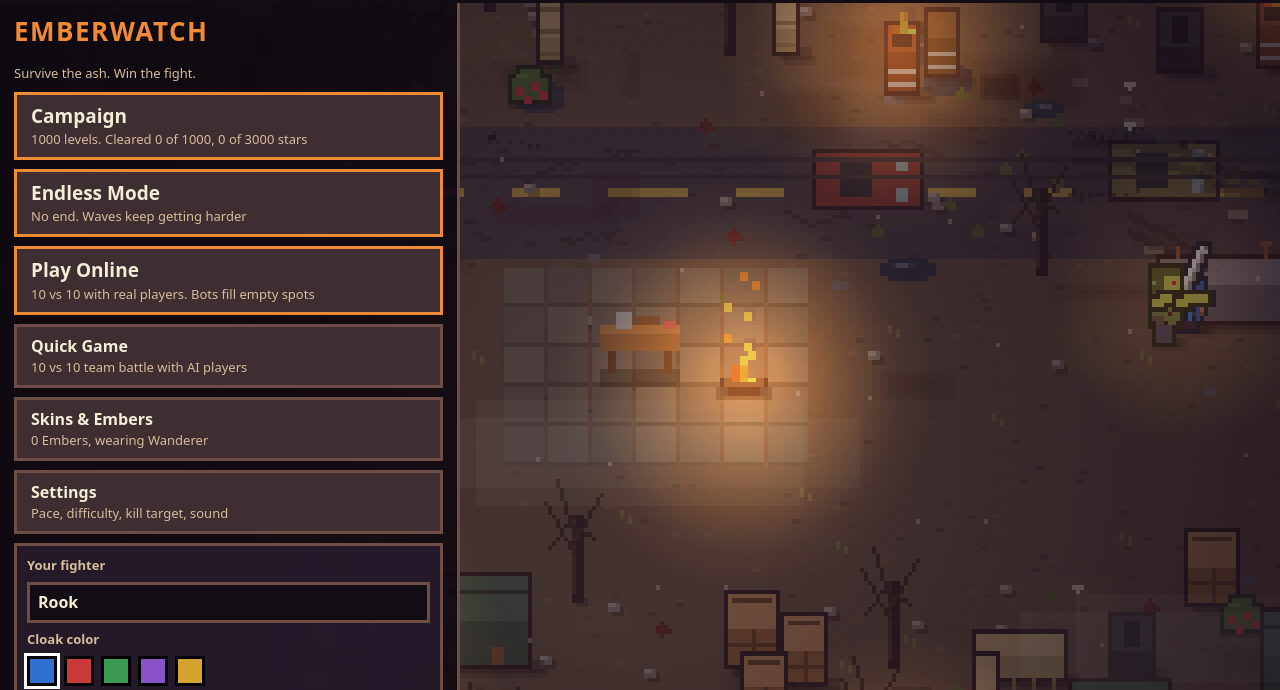
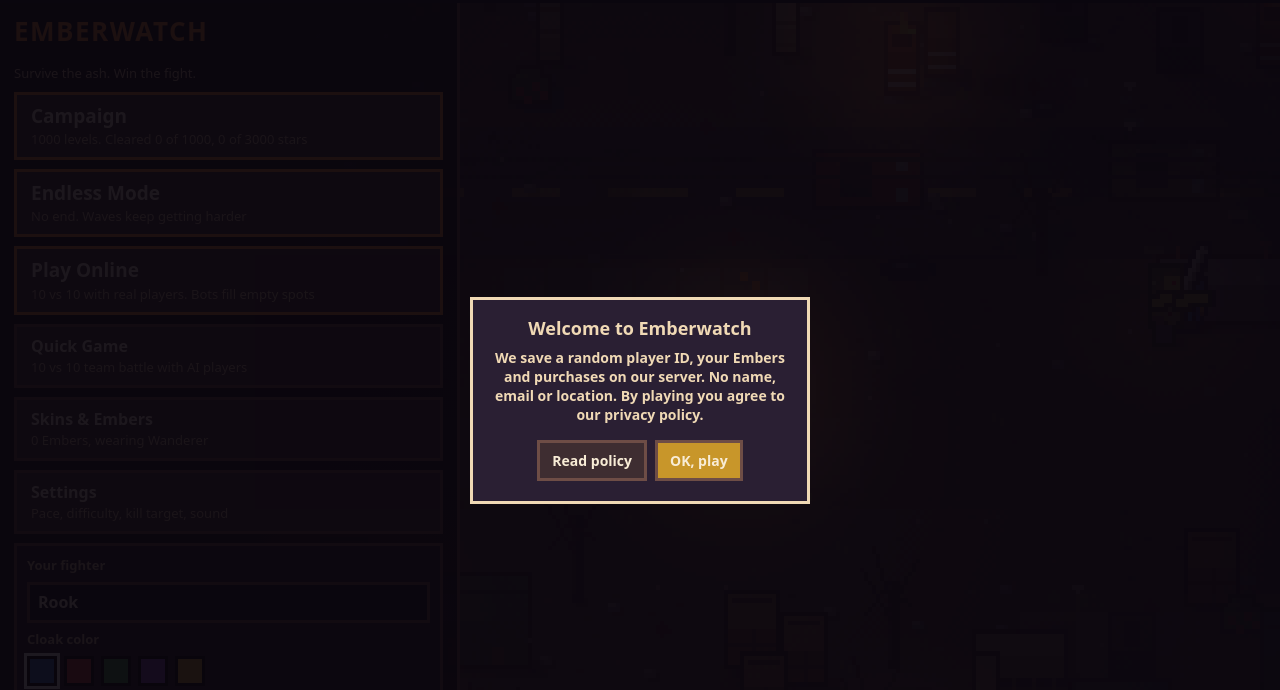
Before and after one commit to kinnudubey-dotcom/game, a website: page emberwatch-server/game.html in a window 1280 px wide. Shown: the top 690 px of the page. Drawn offline with Linux system fonts and the light colour scheme; animation ran at ten frames a second.

Commit message:
Add first-start privacy notice
Co-Authored-By: Claude Sonnet 5.5 <noreply@anthropic.com>
Claude-Session: https://claude.ai/code/session_01W1ZtKJe6BWLUFJb4bxLkas

```diff
--- a/emberwatch-server/game.html
+++ b/emberwatch-server/game.html
@@ -1055,6 +1055,14 @@ $('bm').textContent=cfg.sound?'Sound':'Muted';
 initLobby();requestAnimationFrame(loop);
 document.addEventListener('deviceready',()=>{initPlay();syncWallet()});if(window.CdvPurchase){initPlay()}syncWallet();
 window.__dbg={get F(){return F},get me(){return me},get zs(){return zs},get score(){return score},get state(){return state},get scene(){return scene}};
+
+/* first-start privacy notice */
+(function(){let ok=0;try{ok=localStorage.getItem('emberwatch-priv')}catch(e){}if(ok)return;
+ const d=document.createElement('div');d.style.cssText='position:fixed;inset:0;z-index:99;background:rgba(10,6,14,.92);display:flex;align-items:center;justify-content:center;padding:16px';
+ d.innerHTML='<div style="max-width:340px;background:#2a1f33;border:3px solid #f0d9b5;padding:16px;text-align:center;color:#f0d9b5;font:600 14px system-ui,sans-serif"><div style="font-size:18px;margin-bottom:8px">Welcome to Emberwatch</div><div style="margin-bottom:12px">We save a random player ID, your Embers and purchases on our server. No name, email or location. By playing you agree to our privacy policy.</div><button id="pvr" style="margin:4px;padding:8px 12px">Read policy</button><button id="pvo" style="margin:4px;padding:8px 12px;background:#c8962a;font-weight:700">OK, play</button></div>';
+ document.body.appendChild(d);
+ d.querySelector('#pvr').onclick=()=>{try{window.open((window.EMBER_API||location.origin)+'/privacy','_blank')}catch(e){}};
+ d.querySelector('#pvo').onclick=()=>{try{localStorage.setItem('emberwatch-priv','1')}catch(e){}d.remove()}})();
 </script>
 </body>
 </html>
```
